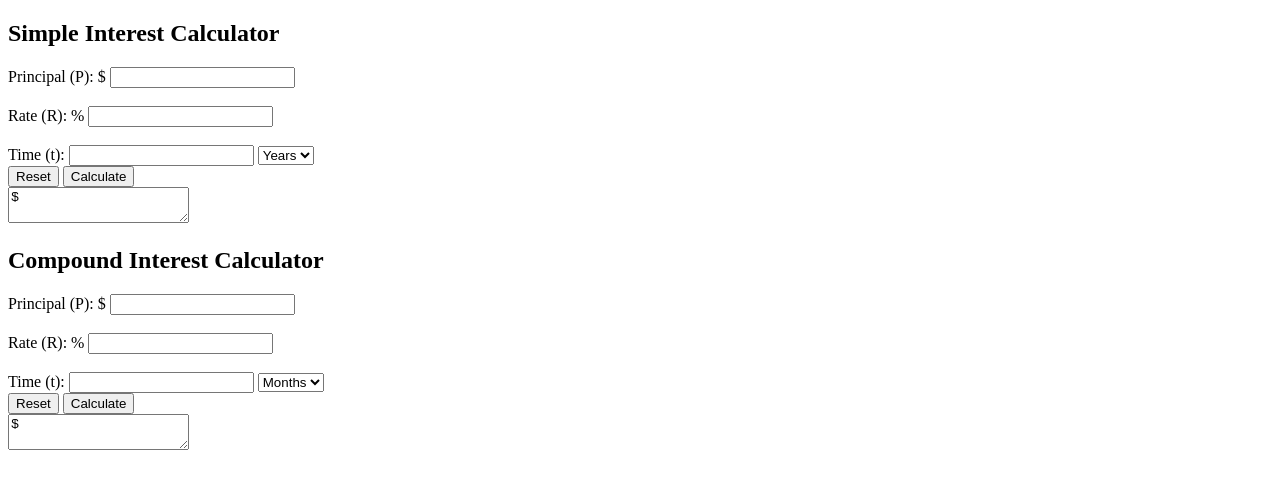
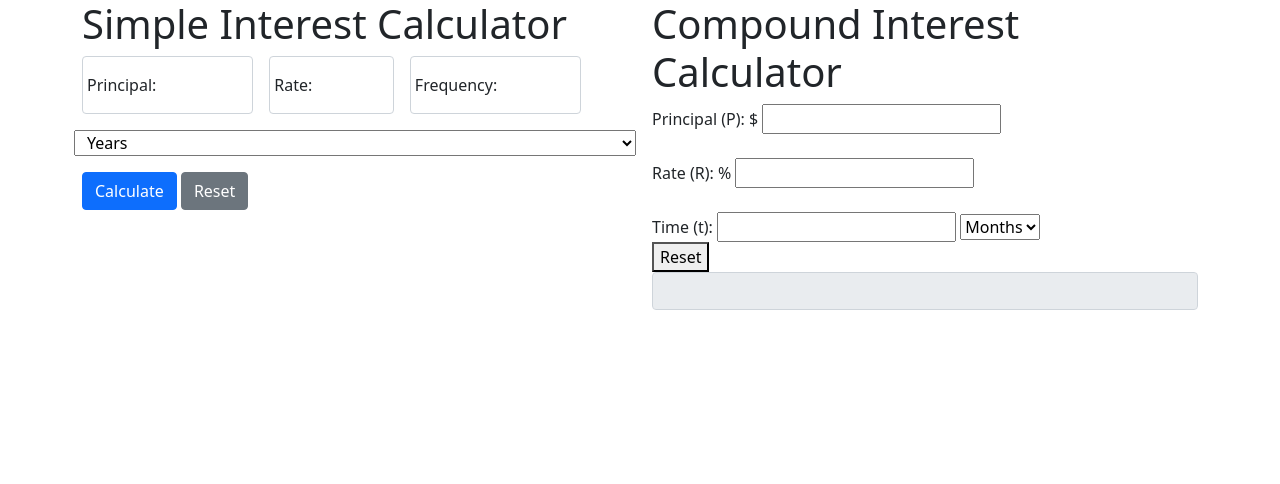
Before and after one commit to jsgarrett22/web-projects, a plain HTML site: page interest-calculator/index.html in a window 1280 px wide. Drawn offline with nearby package versions, Linux system fonts and the light colour scheme.

Commit message:
Added preliminary bootstrap classes to simple interest calculator.
Added require attribute to input fields.

Rearranged element attributes for readability.

```diff
--- a/interest-calculator/index.html
+++ b/interest-calculator/index.html
@@ -2,34 +2,47 @@
 <html lang="us">
     <head>
         <meta charset="UTF-8">
+        <meta name="viewport" content="width=device-width, initial-scale=1">
         <title>Interest Calculator</title>
+        <!-- CSS only -->
+        <link href="https://cdn.jsdelivr.net/npm/bootstrap@5.1.3/dist/css/bootstrap.min.css" rel="stylesheet" integrity="sha384-1BmE4kWBq78iYhFldvKuhfTAU6auU8tT94WrHftjDbrCEXSU1oBoqyl2QvZ6jIW3" crossorigin="anonymous">
         <script src="https://ajax.googleapis.com/ajax/libs/jquery/3.6.0/jquery.min.js"></script>
         <script src="scripts/simple-interest.js"></script>
     </head>
     <body>
-        <main>
-            <section>
+
+        <div class="container">
+            <div class="row">
+              <div class="col">
                 <h1>Simple Interest Calculator</h1>
-                <form id="simple-form" action="">
-                    <label for="principal">Principal (P): $</label>
-                    <input type="number" id="principal">
-                    <br><br>
-                    <label for="rate">Rate (R): %</label>
-                    <input type="number" id="rate">
-                    <br><br>
-                    <label for="time">Time (t): </label>
-                    <input type="number" id="time">
+                <form class="row g-3 needs-validation" action="">
+                    <div class="col-md-4 form-floating">
+                        <input type="number" id="principal" class="form-control" placeholder="Principal" required>
+                        <label for="principal">Principal:</label>
+                    </div>
+                    <br>
+                    <div class="col-md-3 form-floating">
+                        <input type="number" id="rate" class="form-control" placeholder="Rate" required>
+                        <label for="rate">Rate:</label>
+                    </div>
+                    <br>
+                    <div class="col-md-4 form-floating">
+                        <input type="number" id="time" class="form-control" placeholder="Time" required>
+                        <label for="time">Frequency:</label>
+                    </div>
                     <select>
                         <option>Years</option>
                     </select>
                     <br>
-                    <button type="reset" id="simple-resetBtn">Reset</button>
-                    <button type="button" id="simple-calculateBtn">Calculate</button>
+                    <div class="col">
+                        <button id="simple-calculateBtn" class="btn btn-primary" type="submit">Calculate</button>
+                        <button id="simple-resetBtn" class="btn btn-secondary" type="reset">Reset</button>
+                    </div>
                     <br>
-                    <textarea id="simple-display">$</textarea>
+                    <input type="text" id="simple-display" class="form-control" aria-label="readonly input example" readonly hidden>
                 </form>
-            </section>
-            <section>
+              </div>
+              <div class="col">
                 <h1>Compound Interest Calculator</h1>
                 <form id="compound-form" action="">
                     <label for="principal">Principal (P): $</label>
@@ -45,12 +58,13 @@
                         <option>Years</option>
                     </select>
                     <br>
-                    <button type="reset" id="compound-resetBtn">Reset</button>
-                    <button type="button" id="compound-calculateBtn">Calculate</button>
+                    <button id="compound-resetBtn" type="reset">Reset</button>
                     <br>
-                    <textarea id="compound-display">$</textarea>
+                    <input class="form-control" type="text" value="" aria-label="readonly input example" readonly>
                 </form>
-            </section>
-        </main>
+              </div>
+            </div>
+          </div>
+        <script src="https://cdn.jsdelivr.net/npm/bootstrap@5.1.3/dist/js/bootstrap.bundle.min.js" integrity="sha384-ka7Sk0Gln4gmtz2MlQnikT1wXgYsOg+OMhuP+IlRH9sENBO0LRn5q+8nbTov4+1p" crossorigin="anonymous"></script>
     </body>
 </html>
```
